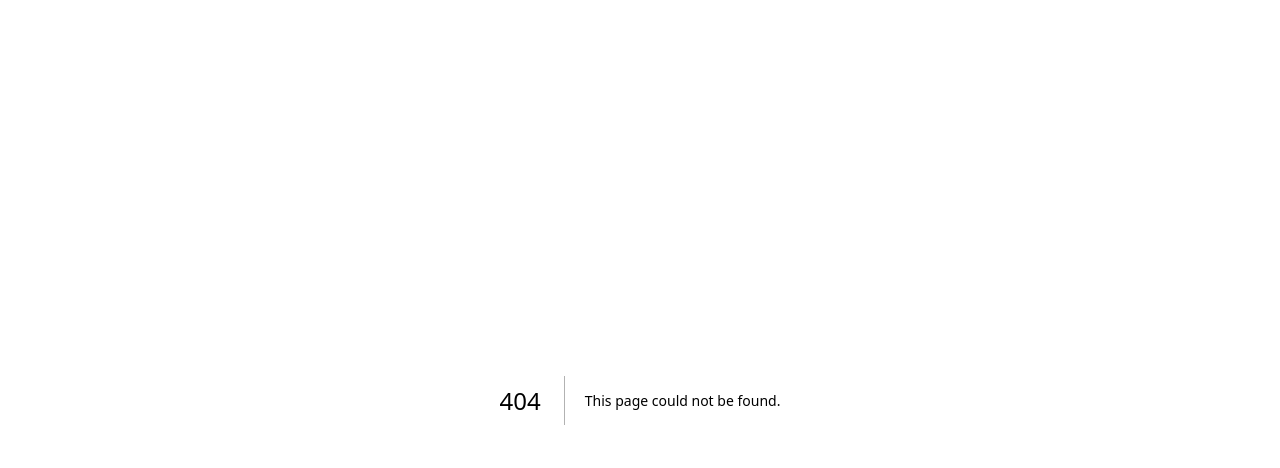
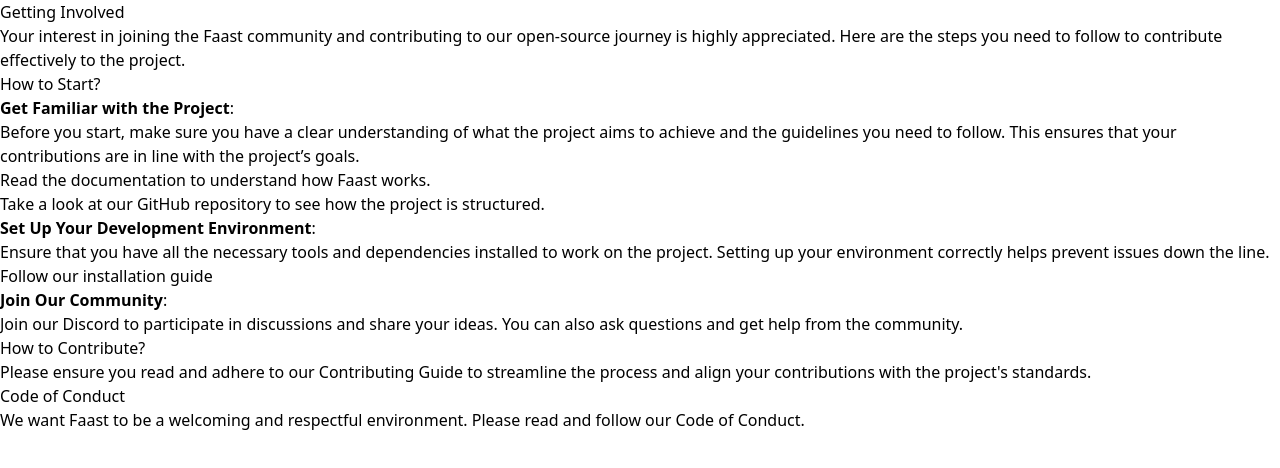
Before and after one commit to faast-rt/docs, a Next.js app: page /docs/getting-involved in a window 1280 px wide. Before the commit this address had no page. Shown: the top 468 px of the page. Built offline with nearby package versions, Linux system fonts and the light colour scheme.

Commit message:
feat: getting involved
Create getting involved page
links need to be updated

```diff
--- /dev/null
+++ b/pages/docs/getting-involved.mdx
@@ -0,0 +1,42 @@
+# Getting Involved
+
+Your interest in joining the Faast community and contributing to our open-source
+journey is highly appreciated. Here are the steps you need to follow to
+contribute effectively to the project.
+
+## How to Start?
+
+1. **Get Familiar with the Project**:
+
+Before you start, make sure you have a clear understanding of what the project
+aims to achieve and the guidelines you need to follow. This ensures that your
+contributions are in line with the project’s goals.
+
+- Read the documentation to understand how Faast works.
+- Take a look at our [GitHub repository](link_to_repository) to see how the
+  project is structured.
+
+2. **Set Up Your Development Environment**:
+
+Ensure that you have all the necessary tools and dependencies installed to work
+on the project. Setting up your environment correctly helps prevent issues down
+the line.
+
+- Follow our [installation guide](link_to_installation_guide)
+
+3. **Join Our Community**:
+
+- Join our [Discord](link_to_installation_guide) to participate in discussions
+  and share your ideas. You can also ask questions and get help from the
+  community.
+
+## How to Contribute?
+
+Please ensure you read and adhere to our
+[Contributing Guide](link_to_contributing_guide) to streamline the process and
+align your contributions with the project's standards.
+
+## Code of Conduct
+
+We want Faast to be a welcoming and respectful environment. Please read and
+follow our [Code of Conduct](link_to_code_of_conduct).
```
